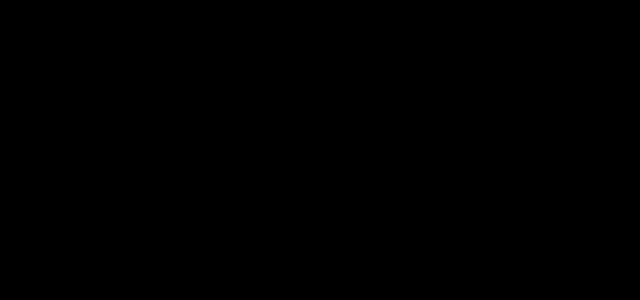
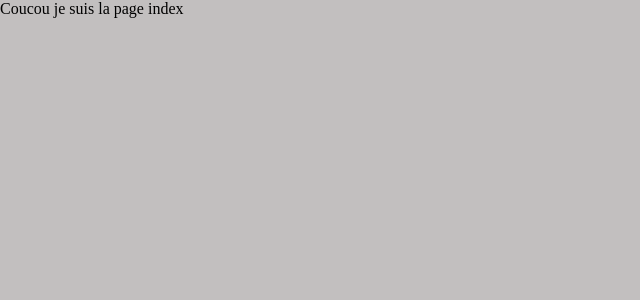
Before and after one commit to noobiesdevs/pokedex, a Nuxt app in the folder pokedex/: page / in a window 1280 px wide. Shown: the top 300 px of the page, without its empty margins (0-640 px from the left). Built offline with nearby package versions, Linux system fonts and the light colour scheme.

Commit message:
fix: css on html and body size

```diff
--- a/pokedex/app.vue
+++ b/pokedex/app.vue
@@ -5,7 +5,8 @@
 </template>
 
 <style>
-  *{
-    background-color: rgb(194, 191, 191);
-  }
+  @import "assets/css/style.css";
 </style>
+
+<script>
+</script>
--- a/pokedex/assets/css/style.css
+++ b/pokedex/assets/css/style.css
@@ -9,4 +9,5 @@ body {
 html, body {
   height: 100%;
   margin: 0;
+  background-color: rgb(194, 191, 191);
 }
--- a/pokedex/components/cards/cards-pokemon.vue
+++ b/pokedex/components/cards/cards-pokemon.vue
@@ -6,10 +6,6 @@
     </figure>
     <h2 class="cards__title">{{ name }}</h2>
   </div>
-  <!--
-    <div v-for="(pokemon, i) in tablePokemon" :key="i">
-        {{ pokemon.name}}
-    </div> -->
 </template>
 
 <script setup lang="ts">
--- a/pokedex/pages/description/[id].vue
+++ b/pokedex/pages/description/[id].vue
@@ -132,7 +132,6 @@ const pokemons = fetchPokemons()
 </script>
 
 <style scoped>
-
 .highSection {  display: grid;
   grid-template-columns: 0.5fr 0.5fr 1fr;
   grid-template-rows: 1fr 1fr;
--- a/pokedex/pages/home/index.vue
+++ b/pokedex/pages/home/index.vue
@@ -15,8 +15,6 @@ interface Pokemon {
 }
 
 let tablePokemon = ref<Pokemon[]>([]);
-// <===============
-// let tablePokemon = ref([]);
 
 async function fetchPokemons() {
     try {
--- a/pokedex/pages/index.vue
+++ b/pokedex/pages/index.vue
@@ -1,5 +1,5 @@
 <template>
-  <div>Coucou je suis la page index</div>
+Coucou je suis la page index
 </template>
 
 <script setup lang='ts'>
@@ -7,7 +7,5 @@
 </script>
 
 <style>
-  *{
-    background-color: black;
-  }
+
 </style>
```
